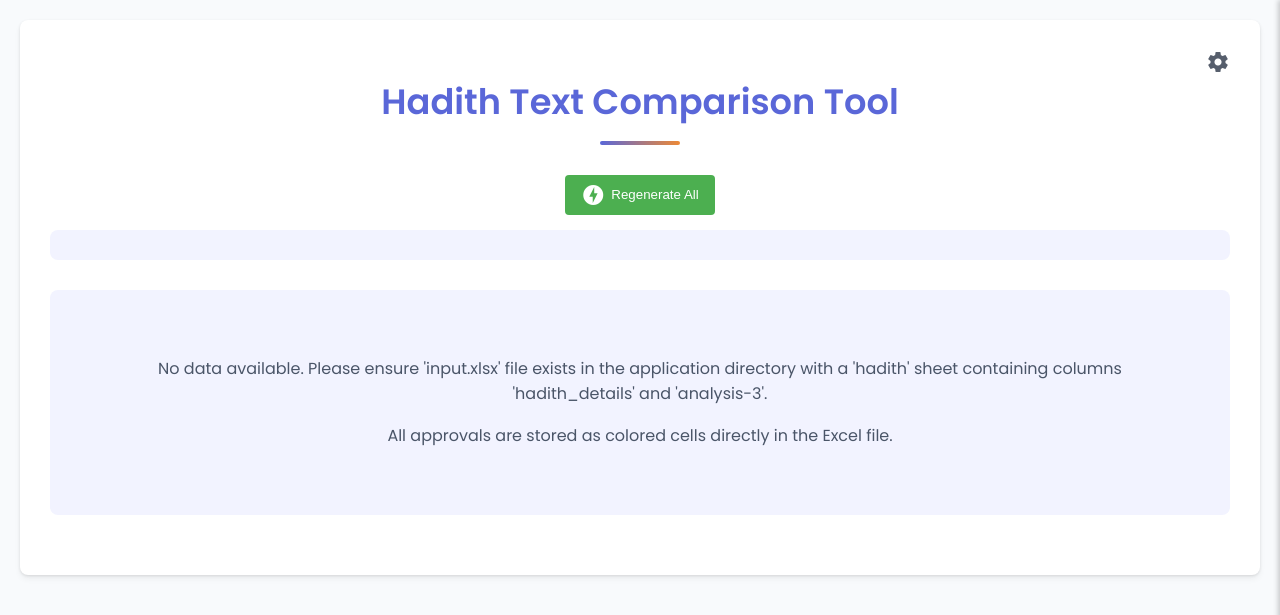
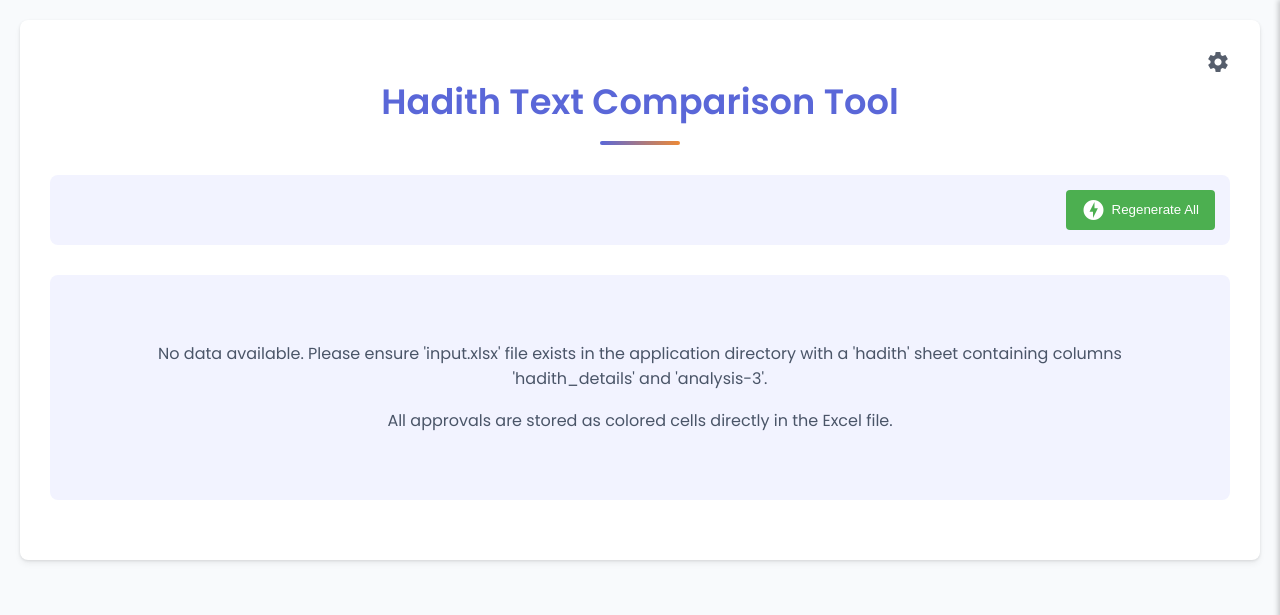
Before and after one commit to khalidmahamud/data-comparison-tool, a Flask app: page / in a window 1280 px wide. Shown: the top 615 px of the page. Run offline with Flask 3, Linux system fonts and the light colour scheme.

Commit message:
fix: adjust button placement and styling for improved layout 🛠️✨

```diff
--- a/static/css/style.css
+++ b/static/css/style.css
@@ -1666,7 +1666,6 @@ input:checked + .slider:before {
   display: flex;
   align-items: center;
   justify-content: center;
-  margin: 10px auto 15px;
   padding: 8px 16px;
   background-color: #4caf50;
   color: white;
@@ -1674,6 +1673,7 @@ input:checked + .slider:before {
   border-radius: 4px;
   cursor: pointer;
   font-weight: 500;
+  margin-left: auto;
   transition: background-color 0.3s;
 }
 
--- a/templates/index.html
+++ b/templates/index.html
@@ -18,9 +18,7 @@
         <h1>Hadith Text Comparison Tool</h1>
 
         <!-- Regenerate All Button -->
-        <button id="regenerate-all-btn" class="regenerate-all-btn" title="Regenerate all cells">
-            <i class="material-icons">offline_bolt</i> Regenerate All
-        </button>
+
 
         <div class="controls">
             <div class="info">
@@ -29,6 +27,10 @@
                     {{ [current_page * rows_per_page, total_rows] | min }} of {{ total_rows }} rows
                 {% endif %}
             </div>
+
+            <button id="regenerate-all-btn" class="regenerate-all-btn" title="Regenerate all cells">
+                <i class="material-icons">offline_bolt</i> Regenerate All
+            </button>
         </div>
 
         {% if data %}
```
